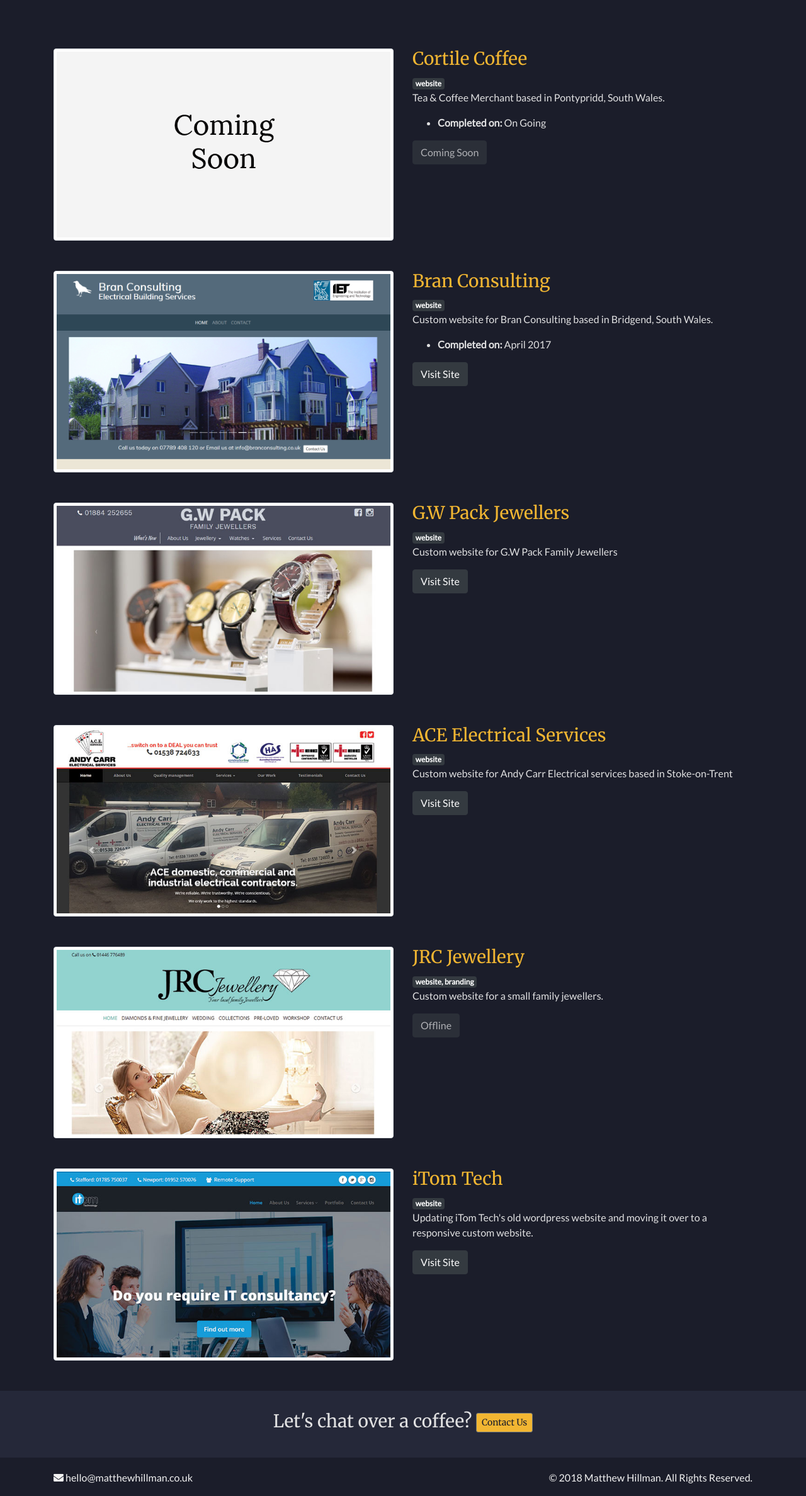
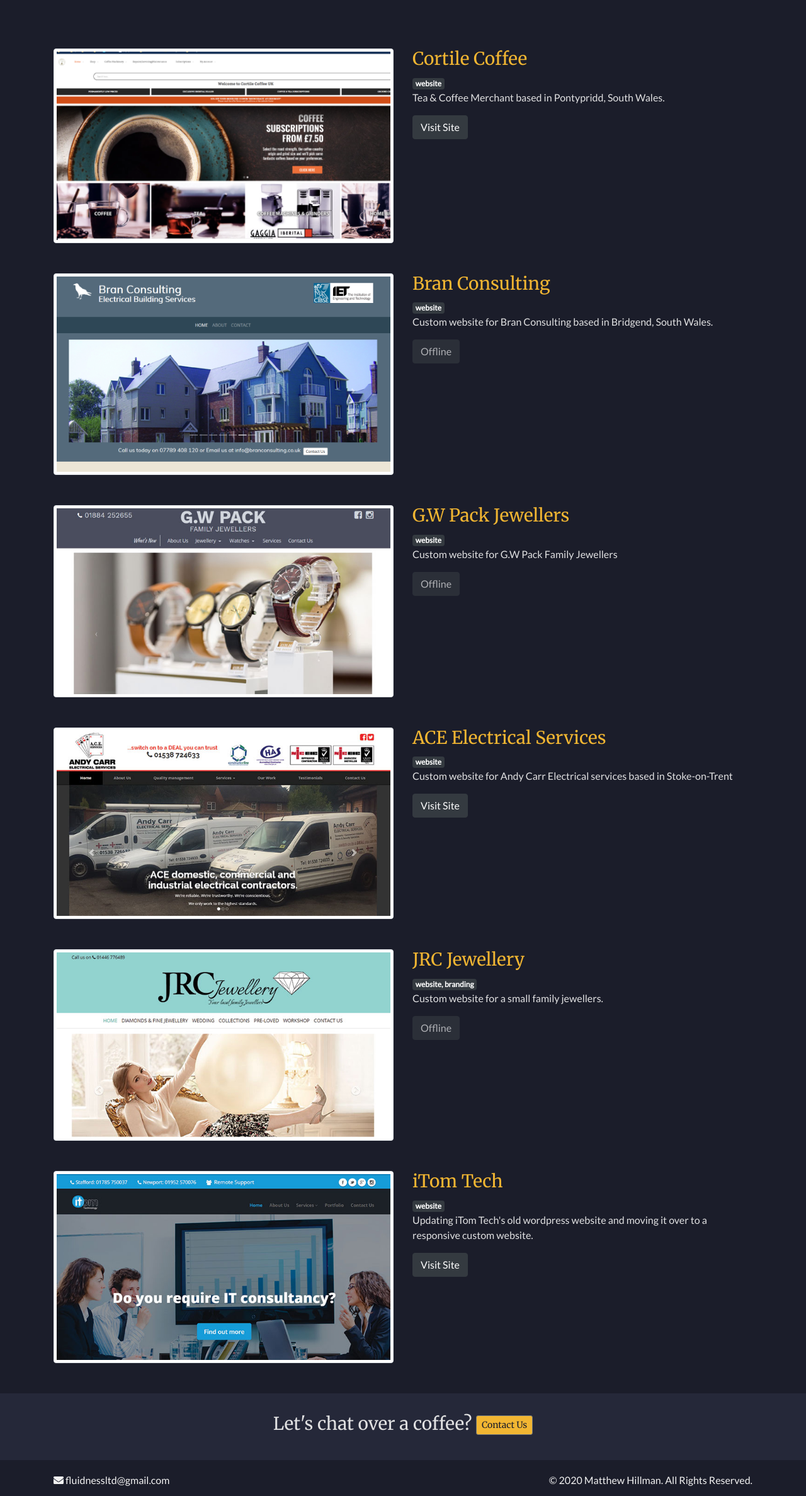
Before and after one commit to matthewahillman/matthewahillman.github.io, a plain HTML site: page work.html in a window 1280 px wide. Shown: the part 184-2559 px from the top of the page at 63% size. Drawn offline with nearby package versions, Linux system fonts and the light colour scheme.

Commit message:
2020 updates

```diff
--- a/index.html
+++ b/index.html
@@ -5,15 +5,15 @@
   <meta http-equiv="content-type" content="text/html; charset=utf-8" />
   <title>Matthew Hillman - Web Designer / Front End Developer</title>
   <meta name="description" content="" />
-  <meta name="keywords" content="swindon web design, wiltshire, wiltshire web design, wroughton web design, web design, website design, web designers, web design agency, web development, wordpress, content management system, responsive design, mobile website, web design company"
-  />
+  <meta name="keywords"
+    content="swindon web design, wiltshire, wiltshire web design, wroughton web design, web design, website design, web designers, web design agency, web development, wordpress, content management system, responsive design, mobile website, web design company" />
   <meta name="author" content="humans.txt" />
   <meta name="msvalidate.01" content="8F574D0BEA678F4B303C6387A0AC6B76" />
   <meta name="google-site-verification" content="c4B4lZaf2l6JvwowwoCAg-Lt3yZ-ilxF4aEZm7sX-7M" />
   <meta name="viewport" content="width=device-width, initial-scale=1, maximum-scale=1" />
   <meta itemprop="name" content="Matthew Hillman - Web Designer / Front End Developer" />
   <meta itemprop="description" content="" />
-  <link rel="stylesheet" href="https://stackpath.bootstrapcdn.com/bootstrap/4.1.3/css/bootstrap.min.css" integrity="sha384-MCw98/SFnGE8fJT3GXwEOngsV7Zt27NXFoaoApmYm81iuXoPkFOJwJ8ERdknLPMO" crossorigin="anonymous">
+  <link rel="stylesheet" href="https://stackpath.bootstrapcdn.com/bootstrap/4.5.0/css/bootstrap.min.css" integrity="sha384-9aIt2nRpC12Uk9gS9baDl411NQApFmC26EwAOH8WgZl5MYYxFfc+NcPb1dKGj7Sk" crossorigin="anonymous">
   <link rel="stylesheet" href="css/styles.css" />
 </head>
 
@@ -23,11 +23,10 @@
       <div class="row">
         <div class="col">
           <nav class="navbar navbar-expand-md sticky-top navbar-dark" style="background: #1b1d2a;">
-            <a class="navbar-brand" href="#">
-                MH</a>
+            <a class="navbar-brand" href="#"> MH</a>
             <button class="navbar-toggler" type="button" data-toggle="collapse" data-target="#navbarNav" aria-controls="navbarNav" aria-expanded="false" aria-label="Toggle navigation">
-                <span class="navbar-toggler-icon"></span>
-              </button>
+              <span class="navbar-toggler-icon"></span>
+            </button>
             <div class="collapse navbar-collapse" id="navbarNav">
               <ul class="navbar-nav ml-auto">
                 <li class="nav-item">
@@ -49,22 +48,17 @@
   <div class="container strap text-center my-4">
     <div class="row">
       <div class="col">
-        <h1 class="display-3 py-5">Hi, I'm Matthew Hillman,<br/>
-            a Web Designer / Front End Developer.</h1>
-        <h2>Specialised in Responsive Web Design.</h2>
+        <h1 class="display-3 py-5">Hi, I'm Matthew Hillman,<br /> a Front End Developer / Email Developer.</h1>
+        <h2>Specialised in responsive development.</h2>
       </div>
     </div>
   </div>
   <div class="container text-center my-4">
     <div class="row">
       <div class="col">
-        <p class="lead py-4">
-          I primarily use
-          <strong>HTML &amp; CSS</strong>, but I also dabble in Javascript from time to time. I'm comfortable developing small to medium size websites and content management systems like Wordpress. You can see my previous work history on
-          <a href="https://www.linkedin.com/in/matthewahillman/">Linkedin</a>, or if you fancy taking a look at some of the other side projects I've been working on you can check out
-          <a href="https://github.com/matthewahillman">Github</a>. If you are interested in working on a project together, don't hesitate to
-          <a href="contact.html">get in touch</a>.
-        </p>
+        <p class="lead py-4"> I primarily use <strong>HTML &amp; CSS</strong>, but I also dabble in Python from time to time. If i'm working on emails I prefer to use MJML. I'm comfortable developing small to medium size websites and on content
+          management systems like Wordpress or Salesforce. You can see my previous work history on <a href="https://www.linkedin.com/in/matthewahillman/">Linkedin</a>, or if you fancy taking a look at some of the other side projects I've been working
+          on you can check out <a href="https://github.com/matthewahillman">Github</a>. If you are interested in working on a project together, don't hesitate to <a href="contact.html">get in touch</a>. </p>
       </div>
     </div>
   </div>
@@ -72,11 +66,10 @@
     <div class="container py-4">
       <div class="row">
         <div class="col text-center">
-          <h3>Let's chat over a coffee?
-              <a href="contact.html">
-                <button type="button" class="btn btn-secondary btn-sm yellow">Contact Us</button>
-              </a>
-            </h3>
+          <h3>Let's chat over a coffee? <a href="contact.html">
+              <button type="button" class="btn btn-secondary btn-sm yellow">Contact Me</button>
+            </a>
+          </h3>
         </div>
       </div>
     </div>
@@ -86,31 +79,16 @@
       <div class="row">
         <div class="col">
           <p>
-            <i class="fas fa-envelope" aria-hidden="true"></i> hello@matthewhillman.co.uk
-          </p>
+            <i class="fas fa-envelope" aria-hidden="true"></i> fluidnessltd@gmail.com </p>
         </div>
-        <div class="col text-right">
-          &copy; 2018 Matthew Hillman. All Rights Reserved.
-        </div>
+        <div class="col text-right"> &copy; 2020 Matthew Hillman. All Rights Reserved. </div>
       </div>
     </div>
   </footer>
-  <!-- Global site tag (gtag.js) - Google Analytics -->
-  <script async="async" src="https://www.googletagmanager.com/gtag/js?id=UA-116658316-1"></script>
-  <script>
-    window.dataLayer = window.dataLayer || [];
-
-    function gtag()
-    {
-      dataLayer.push(arguments);
-    }
-    gtag('js', new Date());
-
-    gtag('config', 'UA-116658316-1');
-  </script>
-  <script src="https://code.jquery.com/jquery-3.3.1.slim.min.js" integrity="sha384-q8i/X+965DzO0rT7abK41JStQIAqVgRVzpbzo5smXKp4YfRvH+8abtTE1Pi6jizo" crossorigin="anonymous"></script>
-  <script src="https://cdnjs.cloudflare.com/ajax/libs/popper.js/1.14.3/umd/popper.min.js" integrity="sha384-ZMP7rVo3mIykV+2+9J3UJ46jBk0WLaUAdn689aCwoqbBJiSnjAK/l8WvCWPIPm49" crossorigin="anonymous"></script>
-  <script src="https://stackpath.bootstrapcdn.com/bootstrap/4.1.3/js/bootstrap.min.js" integrity="sha384-ChfqqxuZUCnJSK3+MXmPNIyE6ZbWh2IMqE241rYiqJxyMiZ6OW/JmZQ5stwEULTy" crossorigin="anonymous"></script>
+  <!-- JS, Popper.js, and jQuery -->
+  <script src="https://code.jquery.com/jquery-3.5.1.slim.min.js" integrity="sha384-DfXdz2htPH0lsSSs5nCTpuj/zy4C+OGpamoFVy38MVBnE+IbbVYUew+OrCXaRkfj" crossorigin="anonymous"></script>
+  <script src="https://cdn.jsdelivr.net/npm/popper.js@1.16.0/dist/umd/popper.min.js" integrity="sha384-Q6E9RHvbIyZFJoft+2mJbHaEWldlvI9IOYy5n3zV9zzTtmI3UksdQRVvoxMfooAo" crossorigin="anonymous"></script>
+  <script src="https://stackpath.bootstrapcdn.com/bootstrap/4.5.0/js/bootstrap.min.js" integrity="sha384-OgVRvuATP1z7JjHLkuOU7Xw704+h835Lr+6QL9UvYjZE3Ipu6Tp75j7Bh/kR0JKI" crossorigin="anonymous"></script>
   <script defer src="https://use.fontawesome.com/releases/v5.1.1/js/all.js" integrity="sha384-BtvRZcyfv4r0x/phJt9Y9HhnN5ur1Z+kZbKVgzVBAlQZX4jvAuImlIz+bG7TS00a" crossorigin="anonymous"></script>
 </body>
 
--- a/work.html
+++ b/work.html
@@ -5,8 +5,8 @@
   <meta http-equiv="content-type" content="text/html; charset=utf-8" />
   <title>Matthew Hillman - Web Designer / Front End Developer</title>
   <meta name="description" content="Every Last Byte is a Website Design company located in Swindon, Wiltshire." />
-  <meta name="keywords" content="swindon web design, wiltshire, wiltshire web design, wroughton web design, web design, website design, web designers, web design agency, web development, wordpress, content management system, responsive design, mobile website, web design company"
-  />
+  <meta name="keywords"
+    content="swindon web design, wiltshire, wiltshire web design, wroughton web design, web design, website design, web designers, web design agency, web development, wordpress, content management system, responsive design, mobile website, web design company" />
   <meta name="author" content="humans.txt" />
   <meta name="msvalidate.01" content="8F574D0BEA678F4B303C6387A0AC6B76" />
   <meta name="google-site-verification" content="c4B4lZaf2l6JvwowwoCAg-Lt3yZ-ilxF4aEZm7sX-7M" />
@@ -54,7 +54,7 @@
   <div class="container my-5 mt-5">
     <div class="row">
       <div class="col">
-        <img class="img-responsive img-thumbnail" src="images/coming-soon.png" alt="Bran Consulting Ltd">
+        <img class="img-responsive img-thumbnail" src="images/cortileccoffee.png" alt="Bran Consulting Ltd">
       </div>
       <div class="col">
         <h3>
@@ -62,11 +62,7 @@
         </h3>
         <span class="badge badge-dark">website</span>
         <p>Tea &amp; Coffee Merchant based in Pontypridd, South Wales.</p>
-        <ul class="iconlist">
-          <li>
-            <strong>Completed on:</strong> On Going</li>
-        </ul>
-        <a href="#" class="btn btn-dark disabled" target="_blank">Coming Soon</a>
+        <a href="http://cortilecoffee.co.uk" class="btn btn-dark" target="_blank">Visit Site</a>
       </div>
     </div>
   </div>
@@ -81,11 +77,7 @@
         </h3>
         <span class="badge badge-dark">website</span>
         <p>Custom website for Bran Consulting based in Bridgend, South Wales.</p>
-        <ul class="iconlist">
-          <li>
-            <strong>Completed on:</strong> April 2017</li>
-        </ul>
-        <a href="http://www.branconsulting.co.uk" class="btn btn-dark" target="_blank">Visit Site</a>
+        <a href="http://www.branconsulting.co.uk" class="btn btn-dark disabled" target="_blank" disabled>Offline</a>
       </div>
     </div>
   </div>
@@ -100,7 +92,7 @@
         </h3>
         <span class="badge badge-dark">website</span>
         <p>Custom website for G.W Pack Family Jewellers</p>
-        <a href="http://www.gwpackjewellers.co.uk/" class="btn btn-dark" target="_blank">Visit Site</a>
+        <a href="http://www.gwpackjewellers.co.uk/" class="btn btn-dark disabled" target="_blank" disabled>Offline</a>
       </div>
     </div>
   </div>
@@ -153,8 +145,7 @@
     <div class="container py-4">
       <div class="row">
         <div class="col text-center">
-          <h3>Let's chat over a coffee?
-              <a href="contact.html">
+          <h3>Let's chat over a coffee? <a href="contact.html">
               <button type="button" class="btn btn-secondary btn-sm yellow">Contact Us</button>
             </a>
           </h3>
@@ -167,12 +158,9 @@
       <div class="row">
         <div class="col">
           <p>
-            <i class="fas fa-envelope" aria-hidden="true"></i> hello@matthewhillman.co.uk
-          </p>
+            <i class="fas fa-envelope" aria-hidden="true"></i> fluidnessltd@gmail.com</p>
         </div>
-        <div class="col text-right">
-          &copy; 2018 Matthew Hillman. All Rights Reserved.
-        </div>
+        <div class="col text-right"> &copy; 2020 Matthew Hillman. All Rights Reserved. </div>
       </div>
     </div>
   </footer>
@@ -186,7 +174,6 @@
       dataLayer.push(arguments);
     }
     gtag('js', new Date());
-
     gtag('config', 'UA-116658316-1');
   </script>
   <script src="https://code.jquery.com/jquery-3.3.1.slim.min.js" integrity="sha384-q8i/X+965DzO0rT7abK41JStQIAqVgRVzpbzo5smXKp4YfRvH+8abtTE1Pi6jizo" crossorigin="anonymous"></script>
```
Also changed, not shown: images/cortileccoffee.png (added), images/me.jpg (deleted). Lines whose indentation alone changed are shown as unchanged.
